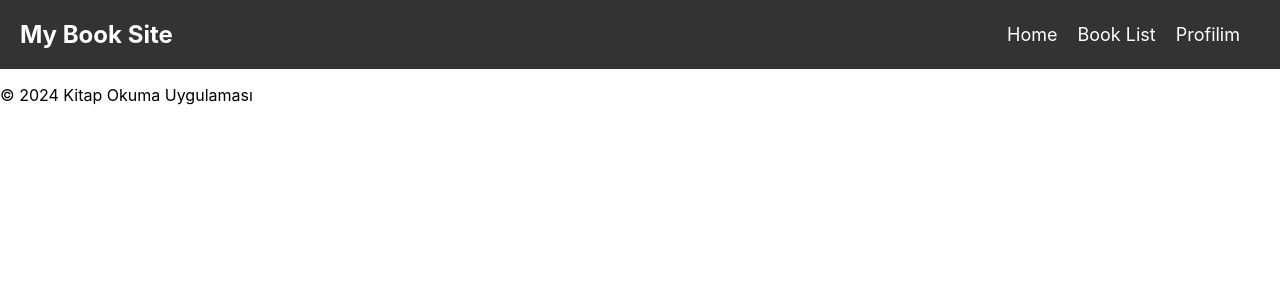
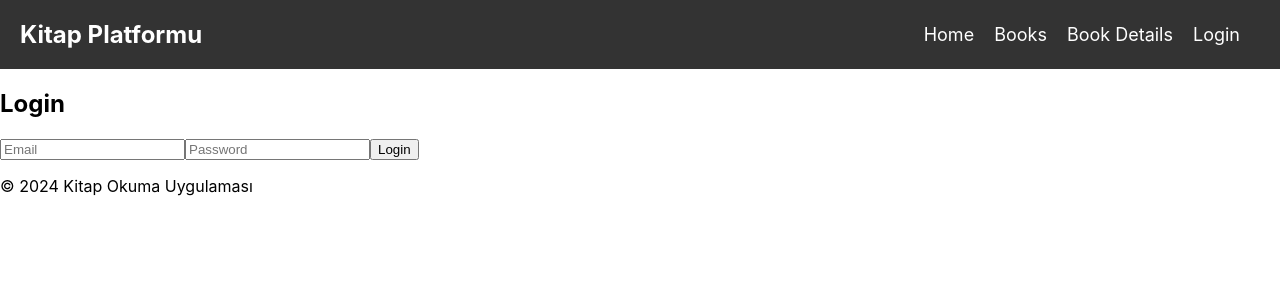
Before and after one commit to eylulseyit/Book-Review-Platform, a React (Create React App) app in the folder client/: page /login in a window 1280 px wide. Shown: the top 300 px of the page. Built offline with nearby package versions, Linux system fonts and the light colour scheme.

Commit message:
login frontend but half

```diff
--- a/client/src/App.js
+++ b/client/src/App.js
@@ -1,13 +1,26 @@
-import React from "react";
-import { BrowserRouter as Router, Route, Routes } from "react-router-dom";
+import React, { useState, useEffect } from "react";
+import { BrowserRouter as Router, Routes, Route, Navigate } from "react-router-dom";
 import BookList from "./pages/BookList";
 import Navbar from "./components/Navbar";
 import Footer from "./components/Footer";
 import Home from "./pages/Home";
 import BookDetails from './pages/BookDetails';
-import Profile from './pages/Profile'; // Profil sayfası bileşeni
+import Profile from './pages/Profile';
+import Login from './pages/Login';
 
 const App = () => {
+  const [isLoggedIn, setIsLoggedIn] = useState(false);
+
+  // Kullanıcı durumu kontrolü (localStorage'dan veya başka bir kaynaktan kontrol edebilirsiniz)
+  useEffect(() => {
+    const user = localStorage.getItem('user'); // Veya başka bir yöntemle giriş durumunu kontrol edebilirsiniz.
+    if (user) {
+      setIsLoggedIn(true); // Eğer user varsa giriş yapılmış demektir
+    } else {
+      setIsLoggedIn(false); // Kullanıcı giriş yapmamış
+    }
+  }, []);
+
   return (
     <Router>
       <Navbar />
@@ -16,7 +29,14 @@ const App = () => {
           <Route path="/" element={<Home />} />
           <Route path="/books" element={<BookList />} />
           <Route path="/books/:id" element={<BookDetails />} />
-          <Route path="/user" element={<Profile />} /> {/* Profil sayfasına yönlendirme */}
+
+          {/* Kullanıcı login değilse login sayfasına yönlendir */}
+          <Route
+            path="/user"
+            element={isLoggedIn ? <Profile /> : <Navigate to="/login" />}
+          />
+
+          <Route path="/login" element={<Login />} />
         </Routes>
       </div>
       <Footer />
--- a/client/src/components/Navbar.js
+++ b/client/src/components/Navbar.js
@@ -1,19 +1,47 @@
-import React from "react";
-import { Link } from "react-router-dom";
-import './Navbar.css'; // Stil dosyasını import ediyoruz
+// src/components/Navbar.js
+import React, { useState, useEffect } from 'react';
+import { Link } from 'react-router-dom';
+import './Navbar.css';
 
 const Navbar = () => {
+    const [isLoggedIn, setIsLoggedIn] = useState(false);
+
+    useEffect(() => {
+        const user = localStorage.getItem('user'); // Veya başka bir yöntemle giriş durumunu kontrol edebilirsiniz.
+        if (user) {
+            setIsLoggedIn(true);
+        } else {
+            setIsLoggedIn(false);
+        }
+    }, []);
+
     return (
         <nav className="navbar">
             <div className="logo">
-                <h1>My Book Site</h1>
+                <h1>Kitap Platformu</h1>
             </div>
             <ul className="nav-links">
-                <li><Link to="/">Home</Link></li> {/* Home sayfasına link */}
-                <li><Link to="/books">Book List</Link></li> {/* Kitap listesi sayfasına link */}
-                <li><Link to="/profile">Profilim</Link></li> {/* Profilim sayfasına link */}
+                <li>
+                    <Link to="/">Home</Link>
+                </li>
+                <li>
+                    <Link to="/books">Books</Link>
+                </li>
+                <li>
+                    <Link to="/books/1">Book Details</Link>
+                </li>
+                {/* Giriş yapmış kullanıcı için Profile bağlantısı */}
+                {isLoggedIn ? (
+                    <li>
+                        <Link to="/user" className="profile">Profile</Link>
+                    </li>
+                ) : (
+                    <li>
+                        <Link to="/login" className="login">Login</Link>
+                    </li>
+                )}
             </ul>
-        </nav >
+        </nav>
     );
 };
 
--- a/client/src/pages/Home.js
+++ b/client/src/pages/Home.js
@@ -2,7 +2,7 @@
 import React, { useEffect, useState } from 'react';
 import { fetchBooks } from '../services/api'; // Kitapları API'den çeken fonksiyon
 import { useNavigate } from 'react-router-dom'; // Kitap detayına yönlendirme için
-
+import './Home.css';
 const Home = () => {
     const [books, setBooks] = useState([]);
     const [loading, setLoading] = useState(true);
--- a/client/src/pages/Login.js
+++ b/client/src/pages/Login.js
@@ -0,0 +1,41 @@
+import React, { useState } from "react";
+import { useNavigate } from "react-router-dom";
+
+const Login = () => {
+    const [email, setEmail] = useState("");
+    const [password, setPassword] = useState("");
+    const navigate = useNavigate();
+
+    const handleLogin = (e) => {
+        e.preventDefault();
+        // Burada backend API'si ile doğrulama yapılacak
+        // Başarılı login durumunda:
+        localStorage.setItem("user", JSON.stringify({ email })); // Giriş yapan kullanıcıyı localStorage'a kaydediyoruz
+        navigate("/user"); // Kullanıcı profil sayfasına yönlendiriliyor
+    };
+
+    return (
+        <div>
+            <h2>Login</h2>
+            <form onSubmit={handleLogin}>
+                <input
+                    type="email"
+                    placeholder="Email"
+                    value={email}
+                    onChange={(e) => setEmail(e.target.value)}
+                    required
+                />
+                <input
+                    type="password"
+                    placeholder="Password"
+                    value={password}
+                    onChange={(e) => setPassword(e.target.value)}
+                    required
+                />
+                <button type="submit">Login</button>
+            </form>
+        </div>
+    );
+};
+
+export default Login;
--- a/client/src/pages/Profile.js
+++ b/client/src/pages/Profile.js
@@ -1,70 +1,59 @@
-import React, { useEffect, useState } from 'react';
-import { fetchProfile, fetchProfileBooks, addBookToProfile } from '../services/api'; // API fonksiyonları
+import React, { useEffect, useState } from "react";
+import { fetchProfile, fetchProfileBooks } from "../services/api";
 
 const Profile = () => {
-    const [profile, setProfile] = useState(null); // Profil bilgilerini tutuyoruz
-    const [profileBooks, setProfileBooks] = useState([]); // Profil kitaplarını tutuyoruz
-    const [loading, setLoading] = useState(true);
-    const [error, setError] = useState('');
+    const [profile, setProfile] = useState(null);
+    const [profileBooks, setProfileBooks] = useState([]);
 
     useEffect(() => {
         const getProfileData = async () => {
             try {
-                const profileData = await fetchProfile(); // Profil bilgilerini alıyoruz
-                const books = await fetchProfileBooks(); // Profildeki kitapları alıyoruz
-                setProfile(profileData);
-                setProfileBooks(books);
-            } catch (err) {
-                setError('Profil bilgileri veya kitaplar yüklenirken bir hata oluştu.');
-            } finally {
-                setLoading(false);
+                const profileData = await fetchProfile();
+                setProfile(profileData); // Profil bilgilerini set et
+            } catch (error) {
+                console.error("Profil bilgileri alınamadı:", error);
             }
         };
+
+        const getProfileBooks = async () => {
+            try {
+                const booksData = await fetchProfileBooks();
+                setProfileBooks(booksData); // Profildeki kitapları set et
+            } catch (error) {
+                console.error("Profil kitapları alınamadı:", error);
+            }
+        };
+
         getProfileData();
+        getProfileBooks();
     }, []);
-
-    const handleAddBook = async (bookId) => {
-        try {
-            await addBookToProfile(bookId); // Kitap profilimize ekleniyor
-            setProfileBooks((prevBooks) => [...prevBooks, { bookId }]); // Profil kitaplarını güncelliyoruz
-            alert('Kitap profilinize eklendi!');
-        } catch (err) {
-            alert('Kitap eklenirken bir hata oluştu.');
-        }
-    };
-
-    if (loading) {
-        return <div>Yükleniyor...</div>;
-    }
-
-    if (error) {
-        return <div>{error}</div>;
-    }
 
     return (
         <div>
-            <h1>Profilim</h1>
+            {profile ? (
+                <div>
+                    <h2>{profile.username}'s Profile</h2>
+                    <p>{profile.bio}</p>
 
-            {profile && (
-                <div>
-                    <h3>{profile.username}</h3>
-                    <p>{profile.bio}</p> {/* Kullanıcı biyografisini gösteriyoruz */}
+                    <h3>Books in Profile</h3>
+                    <ul>
+                        {profileBooks.length > 0 ? (
+                            profileBooks.map((book, index) => (
+                                <li key={index}>
+                                    <h4>{book.title}</h4>
+                                    <p>{book.author}</p>
+                                    <p>{book.description}</p>
+                                    {/* Kitap hakkında yorumlar ve diğer bilgileri buraya ekleyebilirsiniz */}
+                                </li>
+                            ))
+                        ) : (
+                            <p>No books found in your profile</p>
+                        )}
+                    </ul>
                 </div>
+            ) : (
+                <p>Loading profile...</p>
             )}
-
-            <h3>Profilime Eklediğim Kitaplar</h3>
-
-            <div>
-                {profileBooks.length === 0 ? (
-                    <p>Henüz profilinize eklediğiniz kitap yok.</p>
-                ) : (
-                    profileBooks.map((book, index) => (
-                        <div key={index} className="profile-book">
-                            <p>{book.title}</p>
-                        </div>
-                    ))
-                )}
-            </div>
         </div>
     );
 };
--- a/client/src/services/api.js
+++ b/client/src/services/api.js
@@ -2,7 +2,7 @@
 const BASE_URL = 'http://localhost:5000/api';
 
 export const fetchBooks = async () => {
-    const response = await fetch(`${BASE_URL}/books`);
+    const response = await fetch(`${BASE_URL}/books/all`);
     if (!response.ok) {
         throw new Error('Kitaplar alınamadı');
     }
@@ -12,7 +12,7 @@ export const fetchBooks = async () => {
 // Profil bilgilerini almak için API fonksiyonu
 export const fetchProfile = async () => {
     try {
-        const response = await fetch(`${BASE_URL}/profile`); // Profil bilgisi için doğru API endpoint'i
+        const response = await fetch(`${BASE_URL}/profile/all`); // Profil bilgisi için doğru API endpoint'i
         if (!response.ok) {
             throw new Error('Profil bilgileri alınırken bir hata oluştu');
         }
--- a/package.json
+++ b/package.json
@@ -7,6 +7,7 @@
         "client": "npm run start --prefix client"
     },
     "devDependencies": {
+        "@babel/plugin-proposal-private-property-in-object": "^7.21.11",
         "concurrently": "^9.1.0"
     }
 }
```
Also changed, not shown: client/src/components/PrivateRoute.js (added, +9 -0 lines), client/src/pages/PrivateRoute.js (added, +9 -0 lines), client/src/pages/Login.css (added), 2 other files (tests, documents, lock files or other folders).
